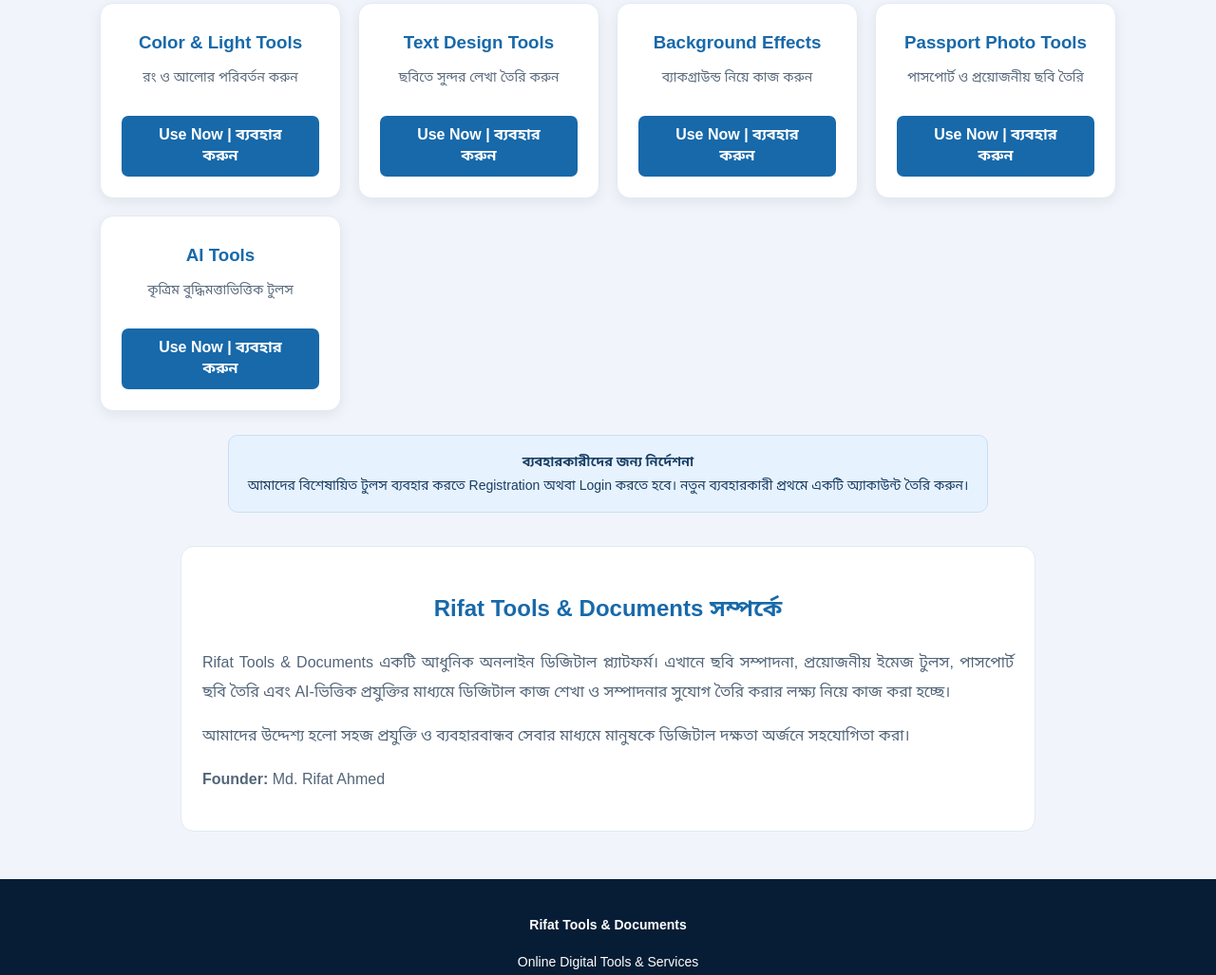
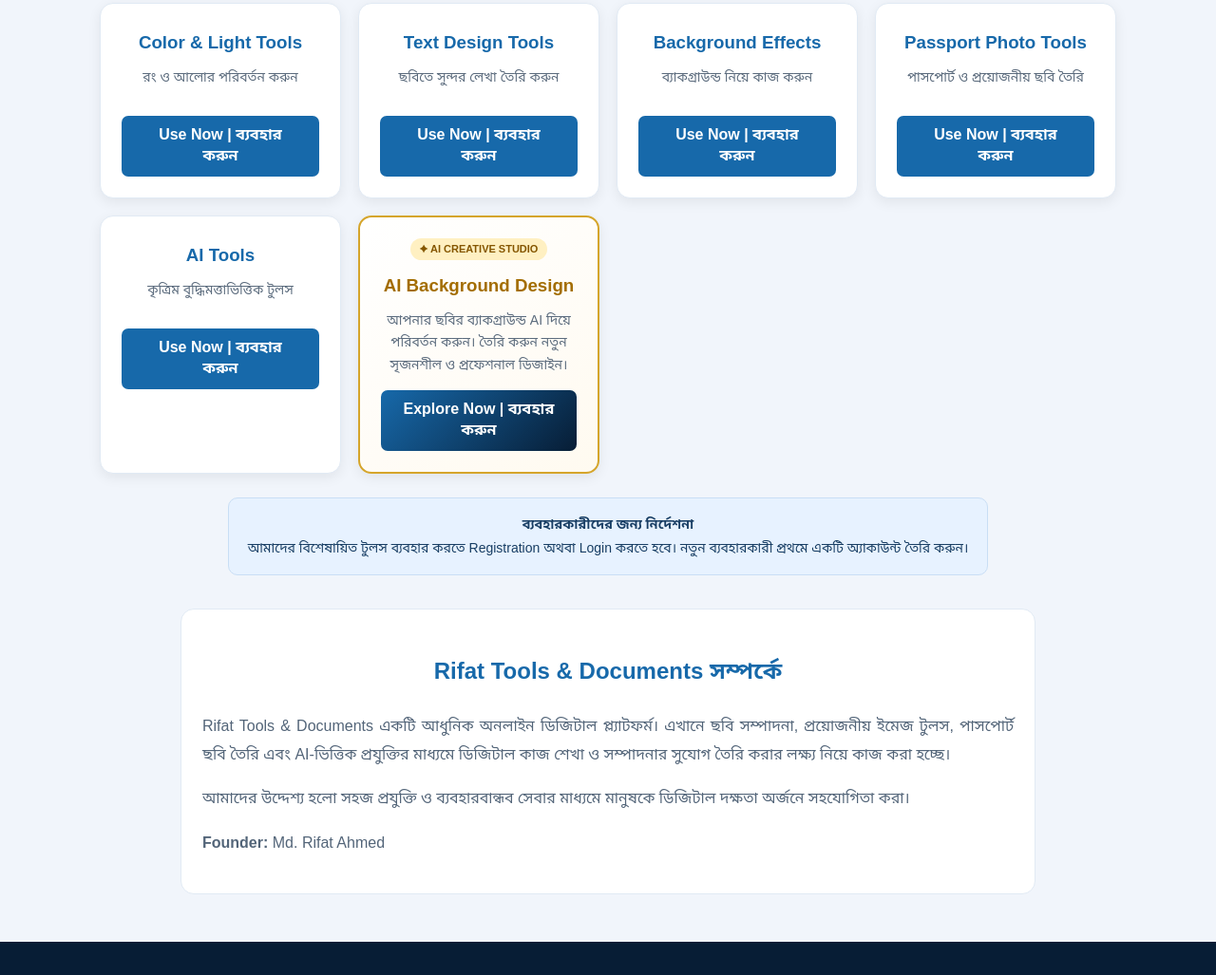
Before and after one commit to rifatahmedbogra-png/rifat-ahmed-website, a plain HTML site: page tools/index.html in a window 1280 px wide. Shown: the part 1372-2399 px from the top of the page at 95% size. Drawn offline with Linux system fonts and the light colour scheme.

Commit message:
Update index.html

```diff
--- a/tools/index.html
+++ b/tools/index.html
@@ -1,20 +1,17 @@
 <!DOCTYPE html>
 <html lang="bn">
 <head>
-
 <meta charset="UTF-8">
 <meta name="viewport" content="width=device-width, initial-scale=1.0">
 
 <title>Rifat Tools & Documents | Online Digital Tools & Services</title>
 
-<meta name="description" content="Rifat Tools & Documents একটি অনলাইন ডিজিটাল প্ল্যাটফর্ম। এখানে Photo Editor, Image Editing Tools, Passport Photo Tools, AI Tools এবং প্রয়োজনীয় ডিজিটাল সেবা ব্যবহার ও শেখার সুযোগ রয়েছে।">
+<meta name="description" content="Rifat Tools & Documents একটি অনলাইন ডিজিটাল প্ল্যাটফর্ম। এখানে Photo Editor, Image Editing Tools, Passport Photo Tools, AI Background Design এবং প্রয়োজনীয় ডিজিটাল সেবা ব্যবহার ও শেখার সুযোগ রয়েছে।">
 
-<meta name="keywords" content="Rifat Tools and Documents, Rifat Tools, Online Tools, Photo Editor, Image Editing, Passport Photo Tools, AI Tools, Digital Services">
+<meta name="keywords" content="Rifat Tools and Documents, Rifat Tools, Online Tools, Photo Editor, Image Editing, Passport Photo Tools, AI Background Design, AI Tools, Digital Services">
 
 <meta name="author" content="Md. Rifat Ahmed">
-
 <meta name="robots" content="index, follow">
-
 <meta name="googlebot" content="index, follow">
 
 <link rel="canonical" href="https://rifatahmedbogra-png.github.io/rifat-ahmed-website/tools/">
@@ -30,7 +27,6 @@
 <meta name="twitter:description" content="Online Digital Tools & Services">
 
 <style>
-
 *{
  box-sizing:border-box;
 }
@@ -137,6 +133,36 @@ main{
  background:#0b477e;
 }
 
+/* AI Background Design Highlight */
+.ai-card{
+ border:2px solid #d5a52b;
+ background:linear-gradient(145deg,#ffffff,#fffaf0);
+ position:relative;
+}
+
+.ai-card h3{
+ color:#a36d00;
+}
+
+.ai-label{
+ display:inline-block;
+ background:#fff0c2;
+ color:#855600;
+ font-size:11px;
+ font-weight:bold;
+ padding:5px 10px;
+ border-radius:20px;
+ margin-bottom:8px;
+}
+
+.ai-card a{
+ background:linear-gradient(135deg,#1769aa,#071d35);
+}
+
+.ai-card a:hover{
+ background:#0b477e;
+}
+
 .login-note{
  max-width:800px;
  margin:25px auto 0;
@@ -186,7 +212,6 @@ footer a{
 }
 
 @media(max-width:480px){
-
  h1{
   font-size:23px;
  }
@@ -198,9 +223,7 @@ footer a{
  .card{
   padding:19px;
  }
-
 }
-
 </style>
 </head>
 
@@ -294,6 +317,25 @@ footer a{
    <a class="service-link" href="ai-tools.html">Use Now | ব্যবহার করুন</a>
   </div>
 
+  <!-- AI Background Design - New Service -->
+
+  <div class="card ai-card">
+
+   <span class="ai-label">✦ AI CREATIVE STUDIO</span>
+
+   <h3>AI Background Design</h3>
+
+   <p>
+    আপনার ছবির ব্যাকগ্রাউন্ড AI দিয়ে পরিবর্তন করুন।
+    তৈরি করুন নতুন সৃজনশীল ও প্রফেশনাল ডিজাইন।
+   </p>
+
+   <a class="service-link" href="ai-background-design.html">
+    Explore Now | ব্যবহার করুন
+   </a>
+
+  </div>
+
  </section>
 
  <section class="login-note">
@@ -354,7 +396,6 @@ footer a{
 </footer>
 
 <script>
-
 "use strict";
 
 /*
@@ -384,7 +425,6 @@ document.querySelectorAll(".service-link").forEach(link => {
  });
 
 });
-
 </script>
 
 </body>
```
